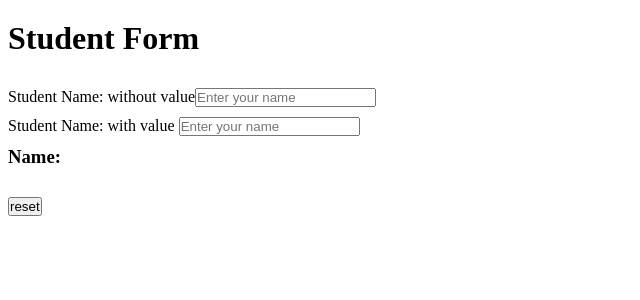
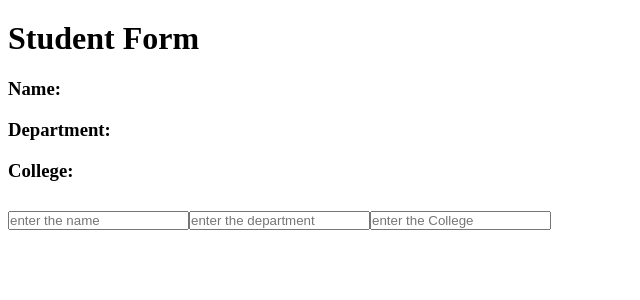
Before and after one commit to HarishBabu2005/React.abservetech, a React (Vite) app in the folder vite_project/: page / in a window 1280 px wide. Shown: the top 300 px of the page, without its empty margins (0-640 px from the left). Built offline with nearby package versions, Linux system fonts and the light colour scheme.

Commit message:
controlling input using object ,name attribute in input tag

```diff
--- a/vite_project/src/App.jsx
+++ b/vite_project/src/App.jsx
@@ -9,7 +9,8 @@ import Home from "./pages/Home";
 import Counter from "./Components/Counter/Counter";
 import Parent from "./Components/Context-demo/Parent";
 import GrandChild from "./Components/Context-demo/grandChild";
-import Form from "./Components/Form-demo/Form";
+import Form from "./Components/Form-demo/FormDemo";
+import StudentForm from "./Components/Form-demo/StudentForm";
 
 function App() {
   return (
@@ -21,7 +22,8 @@ function App() {
 
       {/* <Counter/> */}
       {/* <Parent name="Harish"/> */}
-      <Form/>
+      {/* <Form/> */}
+      <StudentForm/>
 
 
     </>
--- /dev/null
+++ b/vite_project/src/Components/Form-demo/StudentForm.jsx
@@ -0,0 +1,32 @@
+import React, { useState } from 'react'
+
+const StudentForm = () => {
+  const[Student,SetStudent]=useState({
+    name:"",
+    dep:"",
+    clg:""
+  })
+   const handleChange=(e)=>{
+    const {name,value}=e.target;
+    SetStudent({
+      ...Student,
+      [name]:value
+
+    });
+
+  }
+
+  return (
+    <div>
+        <h1>Student Form</h1>
+        <h3>Name:{Student.name}</h3>
+        <h3>Department: {Student.dep}</h3>
+        <h3>College: {Student.clg}</h3>
+        <input placeholder='enter the name' name='name' value={Student.name} type='text' onChange={handleChange}></input>
+        <input placeholder='enter the department' name='dep' value={Student.dep} type='text' onChange={handleChange}></input>
+        <input placeholder='enter the College' name='clg' value={Student.clg} type='text' onChange={handleChange}></input>
+    </div>
+  )
+}
+
+export default StudentForm
```
Also changed, not shown: vite_project/src/Components/Form-demo/FormDemo.jsx (renamed from vite_project/src/Components/Form-demo/Form.jsx).
